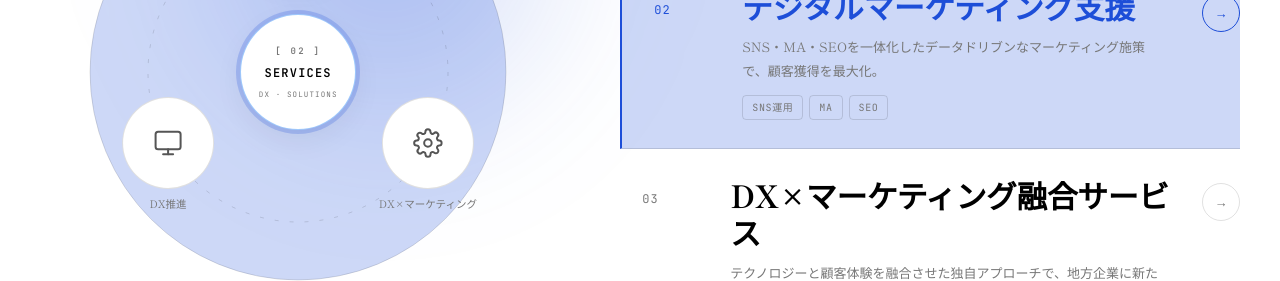
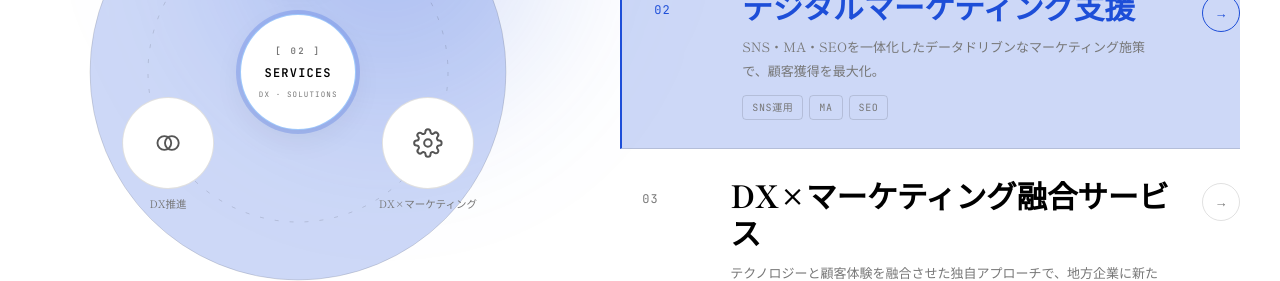
Before and after one commit to Mukai-Kohei/DX_ver01, a Next.js app in the folder DX/HP/company-website/: page / in a window 1280 px wide. Shown: the part 1320-1601 px from the top of the page. Built offline with nearby package versions, Linux system fonts and the light colour scheme.

Commit message:
business: replace DX node icon with Venn/Overlap circles

```diff
--- a/DX/HP/company-website/components/Business.tsx
+++ b/DX/HP/company-website/components/Business.tsx
@@ -122,12 +122,11 @@ export default function Business() {
     };
   }, []);
 
-  const WebIcon = ({ c }: { c: string }) => (
+  const VennIcon = ({ c }: { c: string }) => (
     <svg width="30" height="30" viewBox="0 0 24 24" fill="none"
-         stroke={c} strokeWidth="1.6" strokeLinecap="round" strokeLinejoin="round">
-      <rect x="2" y="3" width="20" height="14" rx="2"/>
-      <line x1="12" y1="17" x2="12" y2="21"/>
-      <line x1="8" y1="21" x2="16" y2="21"/>
+         stroke={c} strokeWidth="1.5" strokeLinecap="round" strokeLinejoin="round">
+      <circle cx="9" cy="12" r="5.5"/>
+      <circle cx="15" cy="12" r="5.5"/>
     </svg>
   );
   const ServerIcon = ({ c }: { c: string }) => (
@@ -147,7 +146,7 @@ export default function Business() {
     </svg>
   );
 
-  const icons = [WebIcon, ServerIcon, GearIcon];
+  const icons = [VennIcon, ServerIcon, GearIcon];
   const current = services[activeStep];
 
   return (
```
